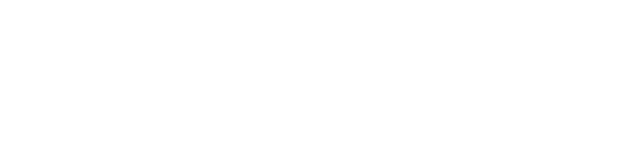
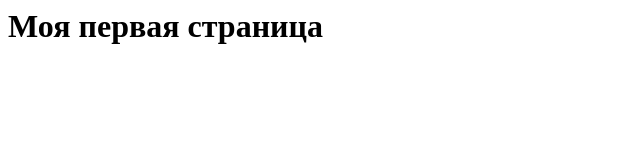
Before and after one commit to mrTimofey/vue-sfc-head, a plain HTML site: page index.html in a window 1280 px wide. Shown: the whole page, without its empty margins (0-640 px from the left). Drawn offline with Linux system fonts and the light colour scheme.

Commit message:
исправлена разметка html файла

```diff
--- a/index.html
+++ b/index.html
@@ -1,2 +1,10 @@
-<meta charset="UTF-8">
-<script src="./index.js"></script>
+<html>
+    <head>
+        <meta charset="UTF-8">
+        <title>Моя первая страница</title>
+        <script src="./index.js"></script>
+    </head>
+    <body>
+        <h1>Моя первая страница</h1>
+    </body>
+</html>
```
